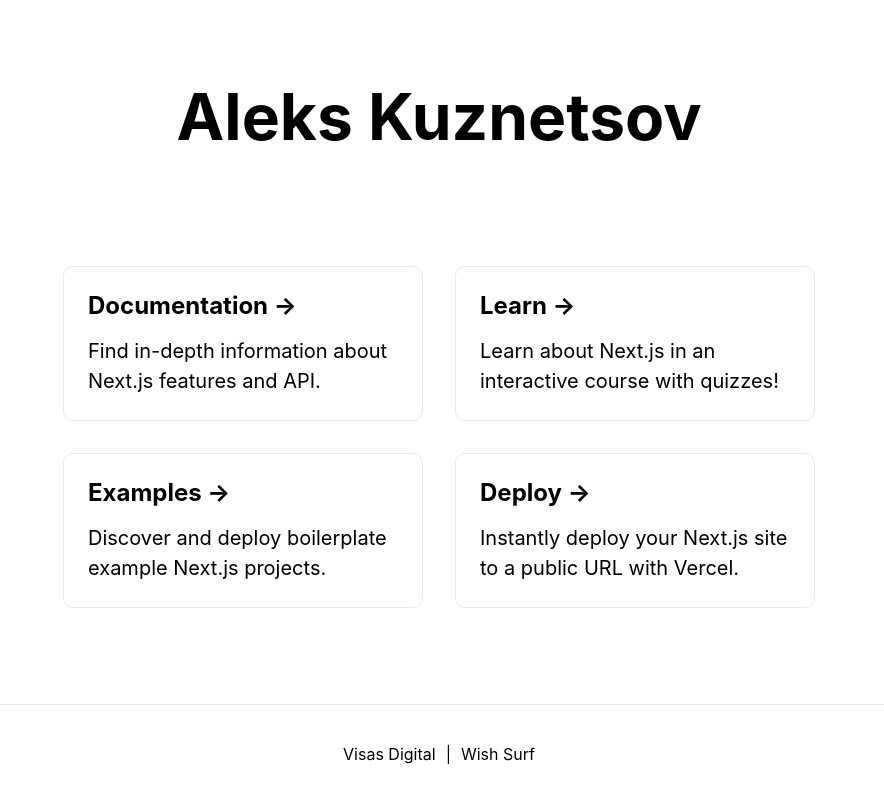
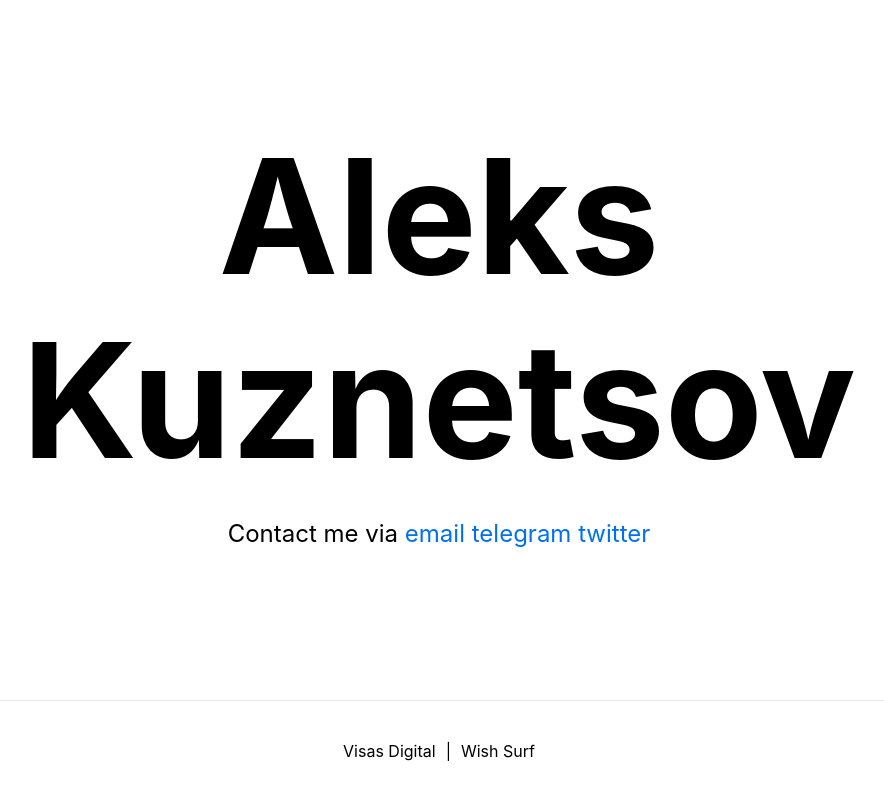
Before and after one commit to geekkun/aleks-kuznetsov-resume, a Next.js app: page / in a window 1280 px wide. Shown: the whole page, without its empty margins (201-1085 px from the left). Built offline with nearby package versions, Linux system fonts and the light colour scheme.

Commit message:
clean page

```diff
--- a/pages/index.js
+++ b/pages/index.js
@@ -6,7 +6,7 @@
         <div className={styles.container}>
             <Head>
                 <title>Aleks Kuznetsov</title>
-        <link rel="icon" href="/favicon.png" />
+                <link rel="icon" href="/favicon.png"/>
             </Head>
 
             <main className={styles.main}>
@@ -17,38 +17,42 @@
                     <p className={styles.description}>
                         {/*Get started by editing{' '}*/}
                         {/*<code className={styles.code}>pages/index.js</code>*/}
+                        Contact me via <a target="_blank"
+                    rel="noopener noreferrer" href="mailto:me@alekskuznetsov.com">email</a> <a target="_blank"
+                    rel="noopener noreferrer" href="https://t.me/gk_kn">telegram</a> <a target="_blank"
+                    rel="noopener noreferrer" href="https://twitter.com/the_kuznetsov">twitter</a>
+
                     </p>
 
+                {/*<div className={styles.grid}>*/}
+                {/*    <a href="https://nextjs.org/docs" className={styles.card}>*/}
+                {/*        <h3>Documentation &rarr;</h3>*/}
+                {/*        <p>Find in-depth information about Next.js features and API.</p>*/}
+                {/*    </a>*/}
 
-        <div className={styles.grid}>
-          <a href="https://nextjs.org/docs" className={styles.card}>
-            <h3>Documentation &rarr;</h3>
-            <p>Find in-depth information about Next.js features and API.</p>
-          </a>
+                {/*    <a href="https://nextjs.org/learn" className={styles.card}>*/}
+                {/*        <h3>Learn &rarr;</h3>*/}
+                {/*        <p>Learn about Next.js in an interactive course with quizzes!</p>*/}
+                {/*    </a>*/}
 
-          <a href="https://nextjs.org/learn" className={styles.card}>
-            <h3>Learn &rarr;</h3>
-            <p>Learn about Next.js in an interactive course with quizzes!</p>
-          </a>
+                {/*    <a*/}
+                {/*        href="https://github.com/vercel/next.js/tree/master/examples"*/}
+                {/*        className={styles.card}*/}
+                {/*    >*/}
+                {/*        <h3>Examples &rarr;</h3>*/}
+                {/*        <p>Discover and deploy boilerplate example Next.js projects.</p>*/}
+                {/*    </a>*/}
 
-          <a
-            href="https://github.com/vercel/next.js/tree/master/examples"
-            className={styles.card}
-          >
-            <h3>Examples &rarr;</h3>
-            <p>Discover and deploy boilerplate example Next.js projects.</p>
-          </a>
-
-          <a
-            href="https://vercel.com/new?utm_source=create-next-app&utm_medium=default-template&utm_campaign=create-next-app"
-            className={styles.card}
-          >
-            <h3>Deploy &rarr;</h3>
-            <p>
-              Instantly deploy your Next.js site to a public URL with Vercel.
-            </p>
-          </a>
-        </div>
+                {/*    <a*/}
+                {/*        href="https://vercel.com/new?utm_source=create-next-app&utm_medium=default-template&utm_campaign=create-next-app"*/}
+                {/*        className={styles.card}*/}
+                {/*    >*/}
+                {/*        <h3>Deploy &rarr;</h3>*/}
+                {/*        <p>*/}
+                {/*            Instantly deploy your Next.js site to a public URL with Vercel.*/}
+                {/*        </p>*/}
+                {/*    </a>*/}
+                {/*</div>*/}
             </main>
 
             <footer className={styles.footer}>
--- a/styles/Home.module.css
+++ b/styles/Home.module.css
@@ -47,10 +47,21 @@
   text-decoration: underline;
 }
 
+.description a {
+  color: #0070f3;
+  text-decoration: none;
+}
+
+.description a:hover,
+.description a:focus,
+.description a:active {
+  text-decoration: underline;
+}
+
 .title {
   margin: 0;
   line-height: 1.15;
-  font-size: 4rem;
+  font-size: 10rem;
 }
 
 .title,
```
Lines whose indentation alone changed are shown as unchanged.
